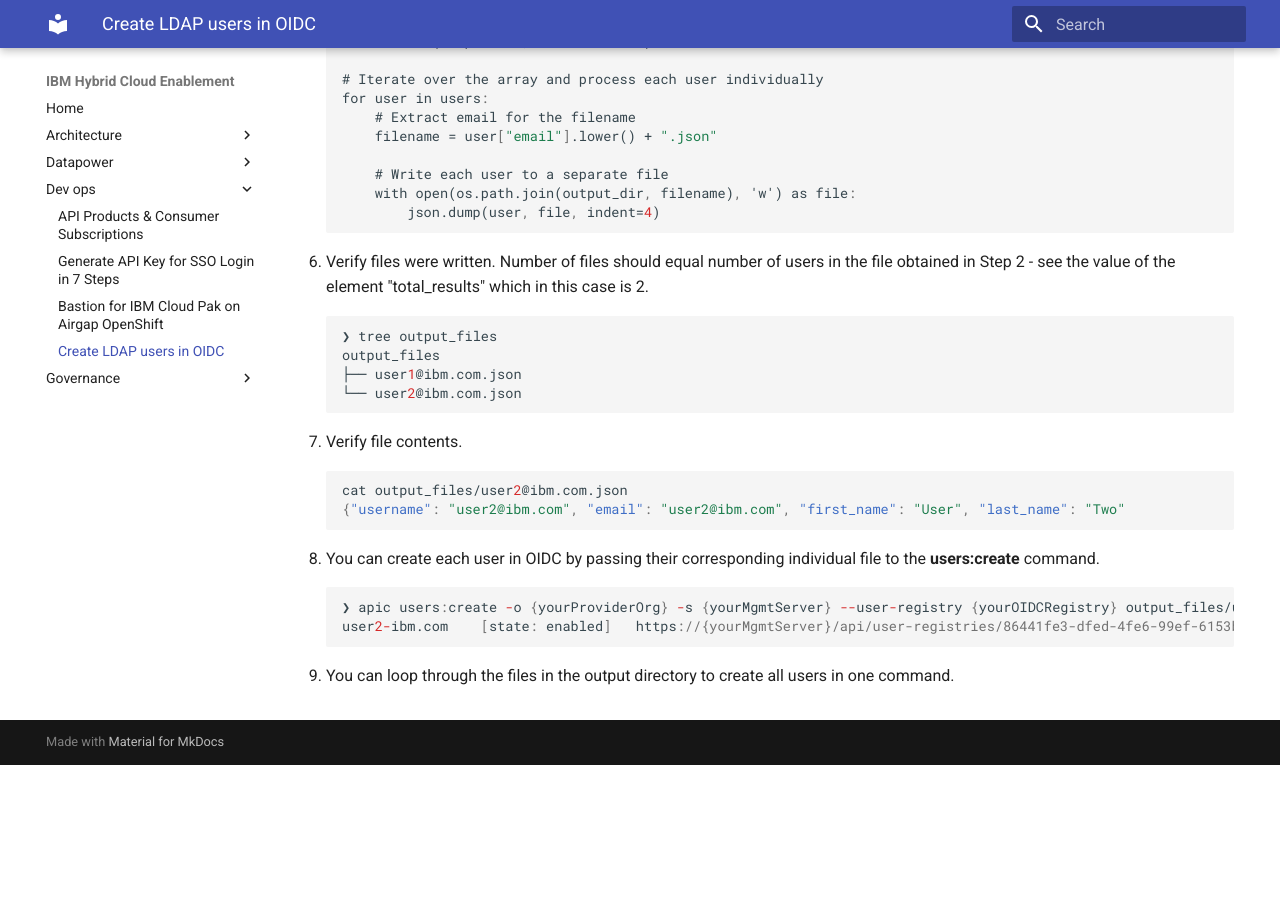
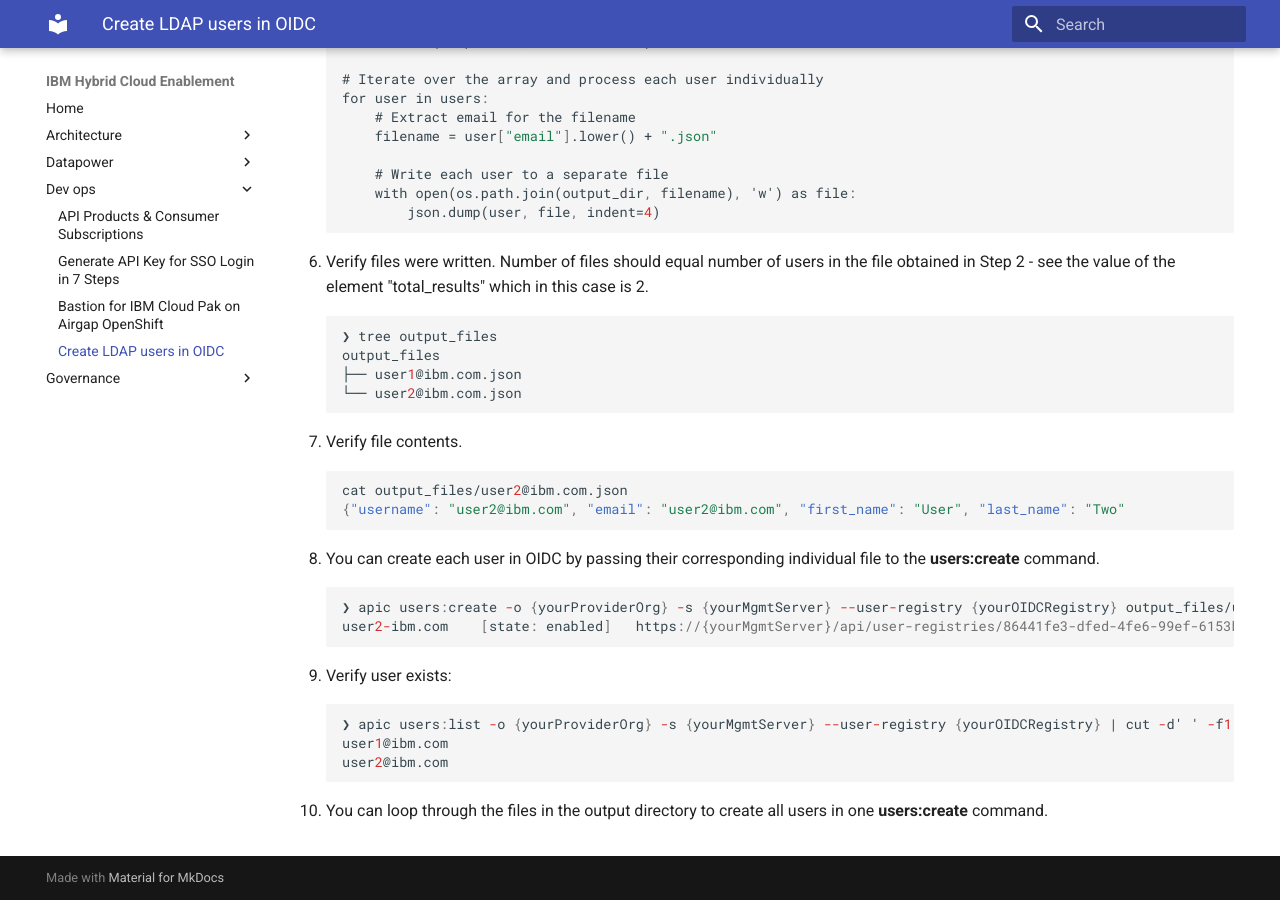
Before and after one commit to ibm-apiconnect/apic-hybrid-cloud-enablement, an MkDocs documentation site: the page built from docs-and-tools/dev-ops/create-oidc-users-from-ldap.md, in a window 1280 px wide and 900 px high, scrolled down 1359 px. Built offline with MkDocs 1.6.1 and Material for MkDocs 9.7.7, drawn with Linux system fonts in a browser that asks for light colours; before the commit the page ends 2124 px from its top, so only the background shows below that.

Commit message:
Add verification step for OIDC user creation
Add verification step for OIDC user creation

````diff
--- a/docs-and-tools/dev-ops/create-oidc-users-from-ldap.md
+++ b/docs-and-tools/dev-ops/create-oidc-users-from-ldap.md
@@ -100,4 +100,11 @@
     user2-ibm.com    [state: enabled]   https://{yourMgmtServer}/api/user-registries/86441fe3-dfed-4fe6-99ef-6153b0d14afe/7311fdd9-8cee-4a34-8fdc-398ae61f9426/users/91e3a911-e687-4ae6-8867-0b31cbb85d04
     ```
 
-9. You can loop through the files in the output directory to create all users in one command.
+9. Verify user exists:
+    ```json
+    ❯ apic users:list -o {yourProviderOrg} -s {yourMgmtServer} --user-registry {yourOIDCRegistry} | cut -d' ' -f1 | sed 's/-/@/'
+    user1@ibm.com
+    user2@ibm.com
+    ```
+
+10. You can loop through the files in the output directory to create all users in one **users:create** command.
````
